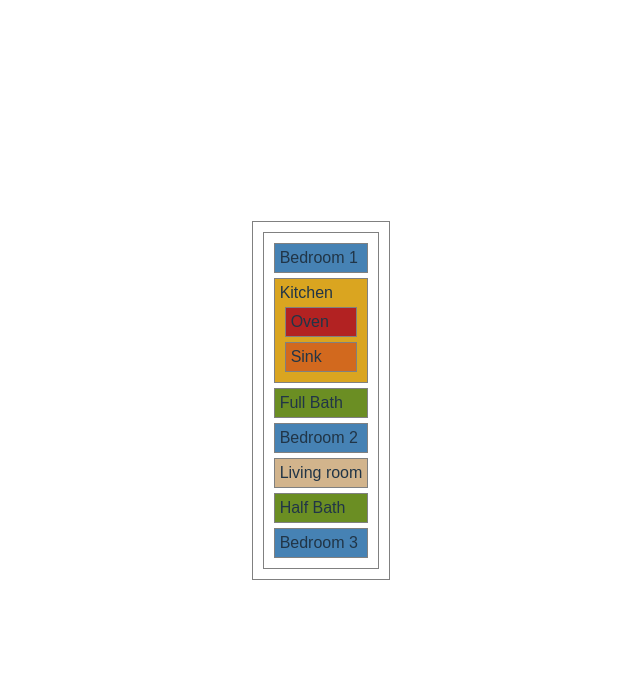
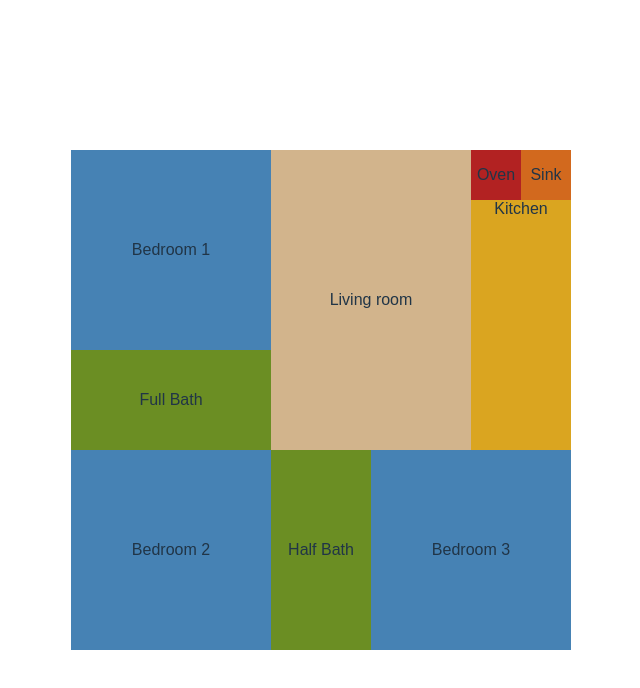
Before and after one commit to Reizor-75/floorplan-lab, a React (Vite) app: page / in a window 1280 px wide. Shown: the top 688 px of the page, without its empty margins (319-959 px from the left). Built offline with nearby package versions, Linux system fonts and the light colour scheme.

Commit message:
update styling

```diff
--- a/src/App.css
+++ b/src/App.css
@@ -6,31 +6,94 @@ html, body {
 }
 
 div{
-  border: 1px solid grey;
+  /* border: 1px solid grey;
   margin: 5px;
-  padding: 5px;
+  padding: 5px;  */
 }
+
+.FloorPlan{
+  display: flex;
+  justify-content: center;
+  flex-direction: column;
+  width: auto;
+}
+
+.upper{
+  display: flex;
+  justify-content: center;
+}
+
+.upper-left{
+  display: flex;
+  flex-direction: column;
+  margin: auto
+}
+
+.bottom{
+  display: flex;
+}
+
 
 .Bedroom{
   background-color: steelblue;
+  display: flex;
+  justify-content: center;
+  align-items: center;
+  width: 200px;
+  height: 200px;
 }
 
 .LivingRoom{
   background-color: tan;
+  display: flex;
+  justify-content: center;
+  align-items: center;
+  width: 200px;
 }
 
 .Kitchen{
   background-color: goldenrod;
+  display: flex;
+  flex-direction: column;
+  align-items: center;
+  width: 100px;
+}
+
+.appliances{
+  display: flex;
+  height: 50px;
+  top: 0;
+}
+
+#Bath-Full{
+  width: 200px;
+  height: 100px;
+}
+
+#Bath-Half{
+  width: 100px;
+  height: 200px;
 }
 
 .Bath{
   background-color: olivedrab;
+  display: flex;
+  justify-content: center;
+  align-items: center;
 }
 
 .Oven{
   background-color: firebrick;
+  display: flex;
+  justify-content: center;
+  align-items: center;
+  width: 50px;
 }
 
 .Sink{
   background-color: chocolate;
+  display: flex;
+  justify-content: center;
+  align-items: center;
+  width: 50px;
 }
--- a/src/App.jsx
+++ b/src/App.jsx
@@ -7,14 +7,20 @@ import LivingRoom from './LivingrRoom'
 
 function App() {
   return (
-    <div>
-      <Bedroom bedroomNum = {1} />
-      <Kitchen kitchenStuffs = {["Oven", "Sink"]}/>
-      <Bath size="Full"/>
-      <Bedroom bedroomNum = {2} />
-      <LivingRoom />
-      <Bath size="Half"/>
-      <Bedroom bedroomNum = {3} />
+    <div className='FloorPlan'>
+      <span className='upper'>
+        <span className='Upper-Left'>
+          <Bedroom bedroomNum = {1} />
+          <Bath size="Full"/>
+        </span>
+        <LivingRoom />
+        <Kitchen kitchenStuffs = {["Oven", "Sink"]}/>
+      </span>
+      <span className='bottom'>
+        <Bedroom bedroomNum = {2} />
+        <Bath size="Half"/>
+        <Bedroom bedroomNum = {3} />
+      </span>
     </div>
   )
 }
--- a/src/Kitchen.jsx
+++ b/src/Kitchen.jsx
@@ -4,9 +4,12 @@ import Sink from "./Sink";
 const Kitchen = () => {
   return (
     <>
-      <div className="Kitchen">Kitchen
-        <Oven />
-        <Sink />
+      <div className="Kitchen">
+        <span className="appliances">
+          <Oven />
+          <Sink />
+        </span>
+        <span className="Kitchen-title">Kitchen</span>
       </div>
     </>
   );
```
